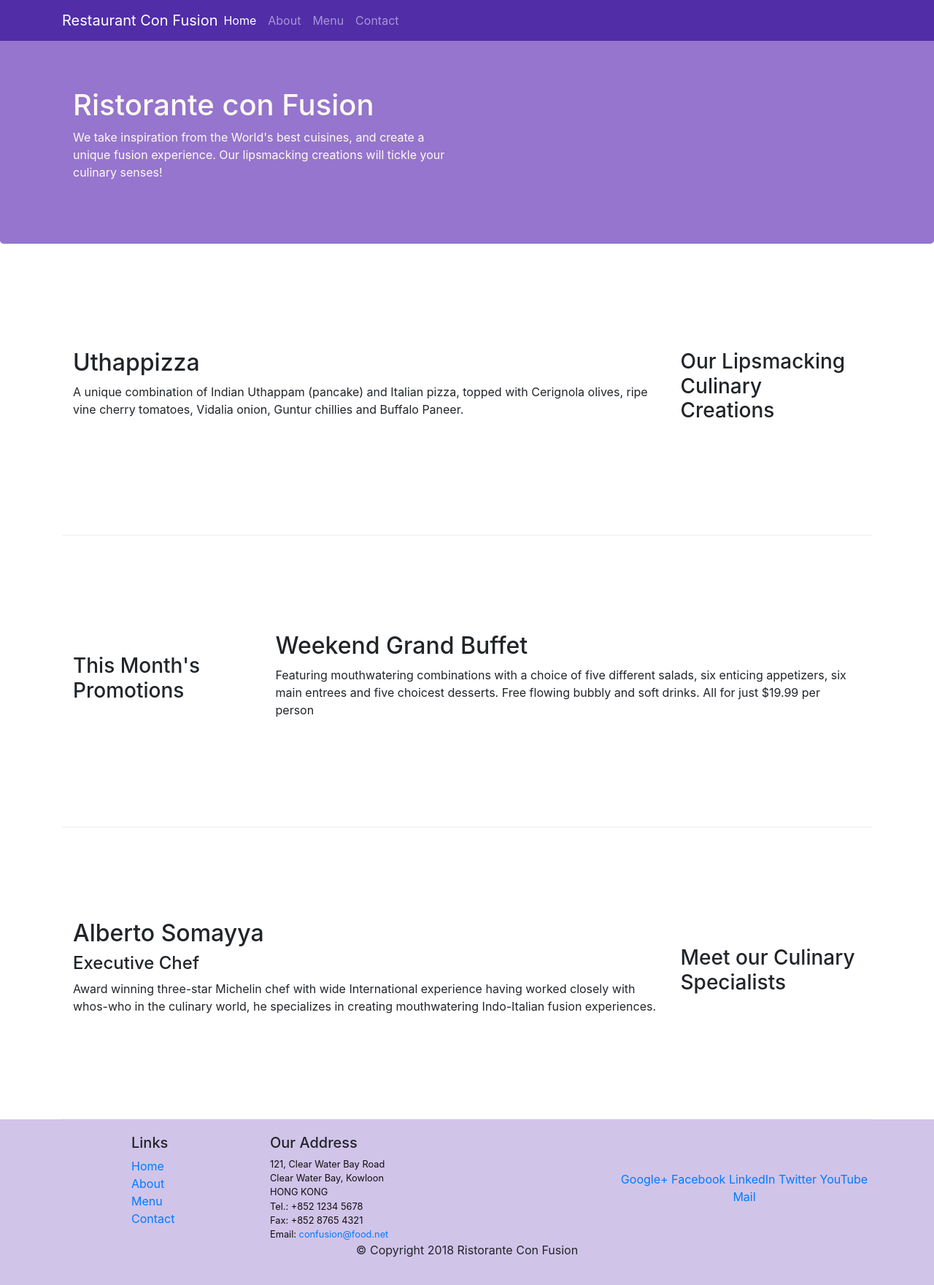
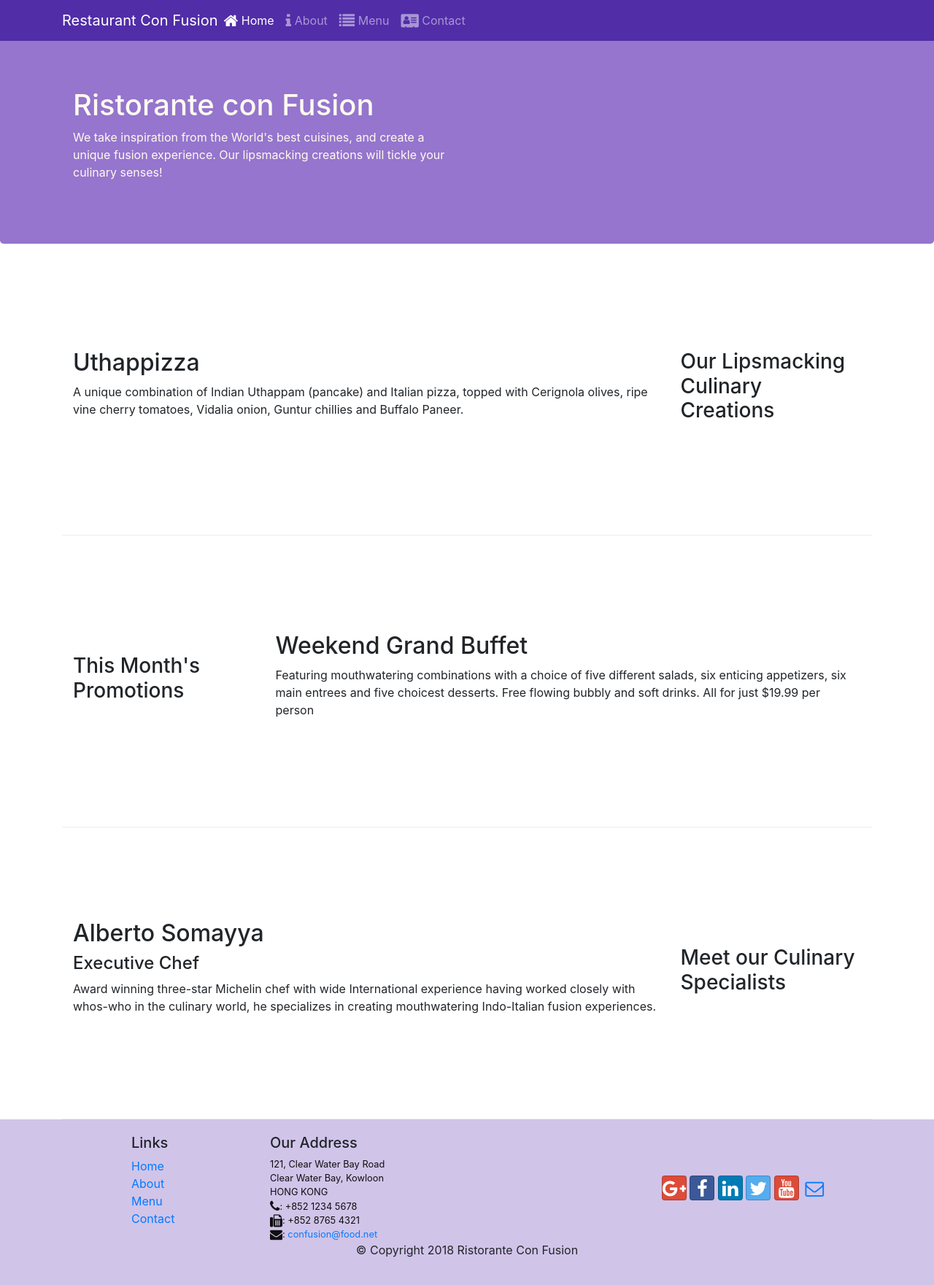
Before and after one commit to aparedesum/FullStackWebDev_Bootstrap, a website: page index.html in a window 1280 px wide. Shown: the whole page at 73% size. Drawn offline with nearby package versions, Linux system fonts and the light colour scheme.

Commit message:
adding icon fonts

```diff
--- a/index.html
+++ b/index.html
@@ -10,6 +10,8 @@
 
      <!-- Bootstrap CSS -->
      <link rel="stylesheet" href="node_modules/bootstrap/dist/css/bootstrap.min.css">
+     <link rel="stylesheet" href="node_modules/font-awesome/css/font-awesome.min.css">
+     <link rel="stylesheet" href="node_modules/bootstrap-social/bootstrap-social.css">
      <link rel="stylesheet" href="css/styles.css">
     <title>Ristorante Con Fusion</title>
 </head>
@@ -24,10 +26,10 @@
             <a class="navbar-brand mr-auto" href="#">Restaurant Con Fusion</a>
             <div class="collapse navbar-collapse" id="Navbar">
                 <ul class="navbar-nav mr-auto">
-                    <li class="nav-item active"><a class="nav-link" href="#">Home</a></li>
-                    <li class="nav-item"><a class="nav-link" href="./aboutus.html">About</a></li>
-                    <li class="nav-item"><a class="nav-link" href="#">Menu</a></li>
-                    <li class="nav-item"><a class="nav-link" href="#">Contact</a></li>
+                    <li class="nav-item active"><a class="nav-link" href="#"><span class="fa fa-home fa-lg"></span> Home</a></li>
+                    <li class="nav-item"><a class="nav-link" href="./aboutus.html"><span class="fa fa-info fa-lg"></span> About</a></li>
+                    <li class="nav-item"><a class="nav-link" href="#"><span class="fa fa-list fa-lg"></span> Menu</a></li>
+                    <li class="nav-item"><a class="nav-link" href="#"><span class="fa fa-address-card fa-lg"></span> Contact</a></li>
                 </ul>
             </div>
         </div>
@@ -98,19 +100,19 @@
 		              121, Clear Water Bay Road<br>
 		              Clear Water Bay, Kowloon<br>
 		              HONG KONG<br>
-		              Tel.: +852 1234 5678<br>
-		              Fax: +852 8765 4321<br>
-		              Email: <a href="mailto:confusion@food.net">confusion@food.net</a>
+		              <span class="fa fa-phone fa-lg"></span>: +852 1234 5678<br>
+		              <span class="fa fa-fax fa-lg"></span>: +852 8765 4321<br>
+		              <span class="fa fa-envelope fa-lg"></span>: <a href="mailto:confusion@food.net">confusion@food.net</a>
 		           </address>
                 </div>
                 <div class="col-12 col-sm-4 align-self-center">
                     <div class="text-center">
-                        <a href="http://google.com/+">Google+</a>
-                        <a href="http://www.facebook.com/profile.php?id=">Facebook</a>
-                        <a href="http://www.linkedin.com/in/">LinkedIn</a>
-                        <a href="http://twitter.com/">Twitter</a>
-                        <a href="http://youtube.com/">YouTube</a>
-                        <a href="mailto:">Mail</a>
+                        <a class="btn btn-social-icon btn-google" href="http://google.com/+"><span  class="fa fa-google-plus"></span></a>
+                        <a class="btn btn-social-icon btn-facebook" href="http://www.facebook.com/profile.php?id="><span  class="fa fa-facebook"></span></a>
+                        <a class="btn btn-social-icon btn-linkedin" href="http://www.linkedin.com/in/"><span  class="fa fa-linkedin"></span></a>
+                        <a class="btn btn-social-icon btn-twitter" href="http://twitter.com/"><span  class="fa fa-twitter"></span></a>
+                        <a class="btn btn-social-icon btn-google" href="http://youtube.com/"><span  class="fa fa-youtube"></span></a>
+                        <a class="btn btn-social-icon" href="mailto:"><span  class="fa fa-envelope-o"></span></a>
                     </div>
                 </div>
            </div>
--- a/package.json
+++ b/package.json
@@ -15,6 +15,8 @@
   },
   "dependencies": {
     "bootstrap": "^4.0.0",
+    "bootstrap-social": "^5.1.1",
+    "font-awesome": "^4.7.0",
     "jquery": "^3.3.1",
     "popper.js": "^1.12.9"
   }
```
Also changed, not shown: aboutus.html (+18 -12 lines), 1 other file.
